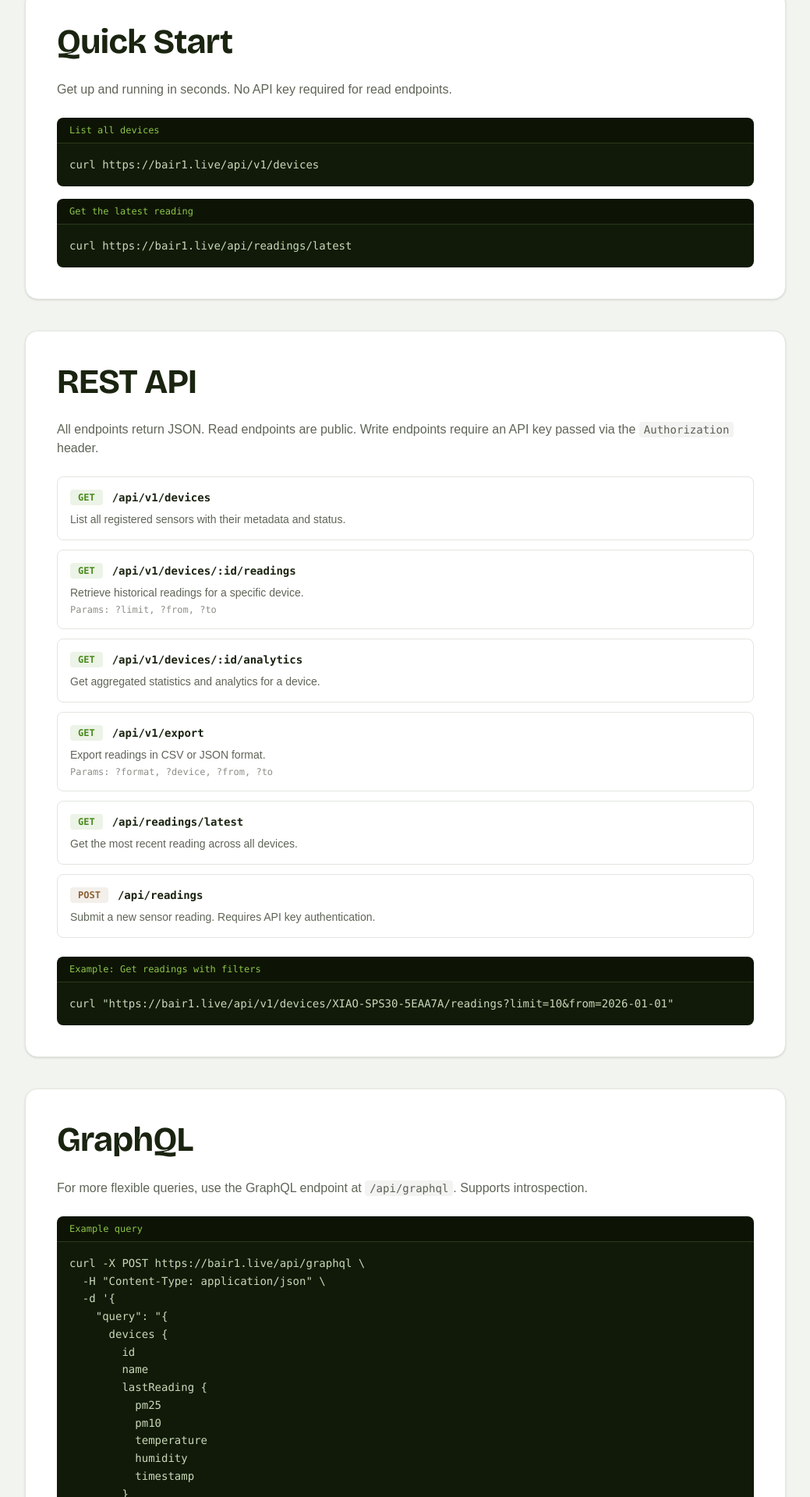
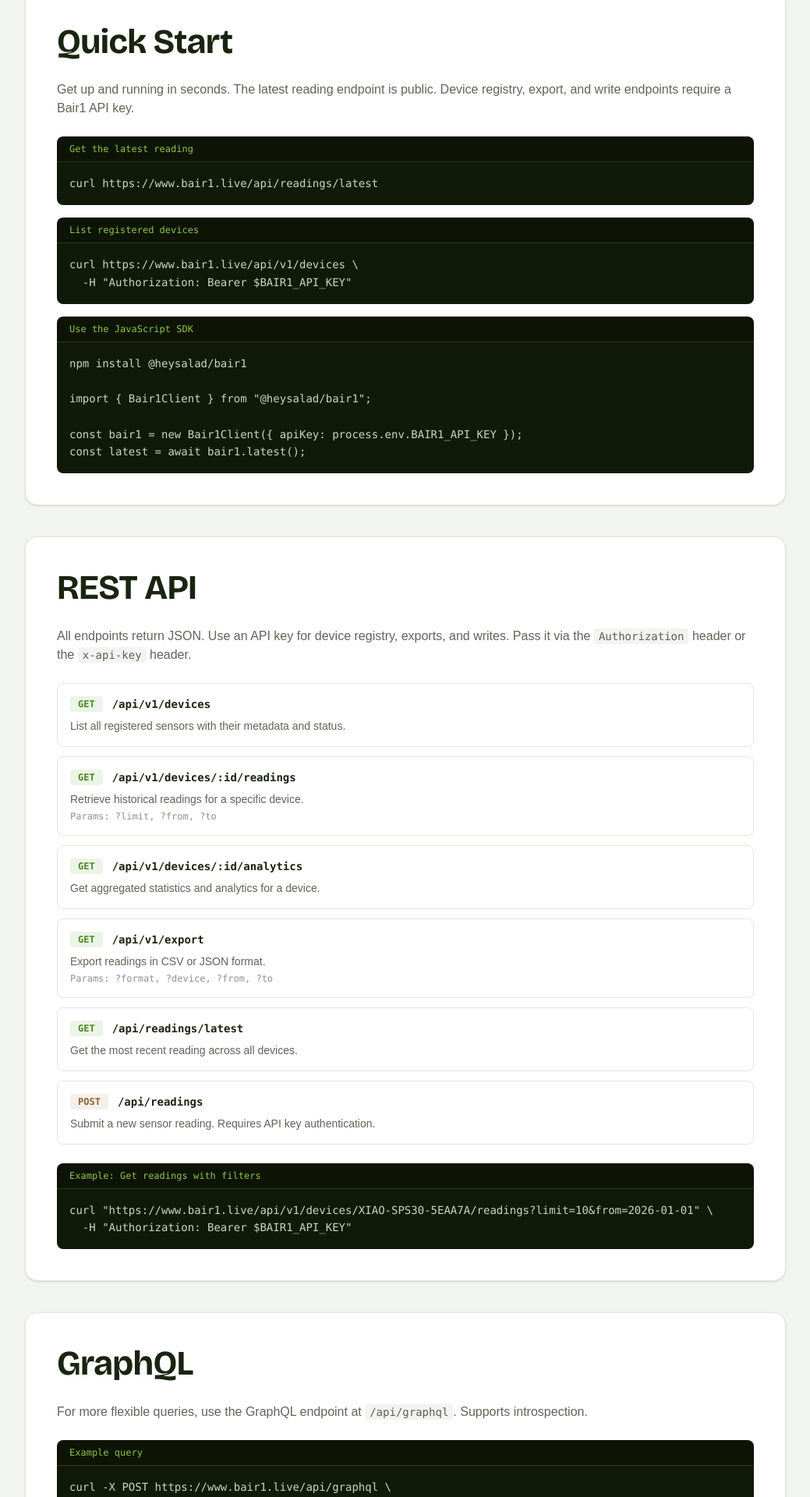
Before and after one commit to Hey-Salad/bair1-web, a Next.js app: page /developers in a window 1280 px wide. Shown: the part 776-2696 px from the top of the page at 78% size, without its empty margins (120-1159 px from the left). Built offline with nearby package versions, Linux system fonts and the light colour scheme.

Commit message:
Document Bair1 agent integrations

```diff
--- a/src/app/developers/page.tsx
+++ b/src/app/developers/page.tsx
@@ -86,6 +86,24 @@
   );
 }
 
+function ToolCard({
+  title,
+  description,
+  children,
+}: {
+  title: string;
+  description: string;
+  children: React.ReactNode;
+}) {
+  return (
+    <div className="border border-[#e2e6de] rounded-lg p-5 bg-[#FAFBF8]">
+      <h3 className="font-semibold text-[#1A2410]">{title}</h3>
+      <p className="mt-1 mb-4 text-sm text-[#1A2410]/60">{description}</p>
+      {children}
+    </div>
+  );
+}
+
 export default function DevelopersPage() {
   return (
     <div className="min-h-screen bg-[#F2F4F0]" style={{ fontFamily: "'Space Grotesk', sans-serif" }}>
@@ -135,6 +153,8 @@
               ["GraphQL", "#graphql"],
               ["MCP Server", "#mcp"],
               ["CLI", "#cli"],
+              ["Agents", "#agents"],
+              ["Firmware", "#firmware"],
               ["SDKs", "#sdks"],
             ].map(([label, href]) => (
               <a
@@ -154,15 +174,25 @@
         {/* Quick Start */}
         <SectionCard title="Quick Start" id="quickstart">
           <p className="text-[#1A2410]/70 mb-6">
-            Get up and running in seconds. No API key required for read
-            endpoints.
+            Get up and running in seconds. The latest reading endpoint is
+            public. Device registry, export, and write endpoints require a
+            Bair1 API key.
           </p>
           <div className="space-y-4">
-            <CodeBlock label="List all devices">
-              {`curl https://bair1.live/api/v1/devices`}
+            <CodeBlock label="Get the latest reading">
+              {`curl https://www.bair1.live/api/readings/latest`}
             </CodeBlock>
-            <CodeBlock label="Get the latest reading">
-              {`curl https://bair1.live/api/readings/latest`}
+            <CodeBlock label="List registered devices">
+              {`curl https://www.bair1.live/api/v1/devices \\
+  -H "Authorization: Bearer $BAIR1_API_KEY"`}
+            </CodeBlock>
+            <CodeBlock label="Use the JavaScript SDK">
+              {`npm install @heysalad/bair1
+
+import { Bair1Client } from "@heysalad/bair1";
+
+const bair1 = new Bair1Client({ apiKey: process.env.BAIR1_API_KEY });
+const latest = await bair1.latest();`}
             </CodeBlock>
           </div>
         </SectionCard>
@@ -170,10 +200,14 @@
         {/* REST API */}
         <SectionCard title="REST API" id="rest-api">
           <p className="text-[#1A2410]/70 mb-6">
-            All endpoints return JSON. Read endpoints are public. Write
-            endpoints require an API key passed via the{" "}
+            All endpoints return JSON. Use an API key for device registry,
+            exports, and writes. Pass it via the{" "}
             <code className="bg-[#1A2410]/5 px-1.5 py-0.5 rounded text-sm font-mono">
               Authorization
+            </code>{" "}
+            header or the{" "}
+            <code className="bg-[#1A2410]/5 px-1.5 py-0.5 rounded text-sm font-mono">
+              x-api-key
             </code>{" "}
             header.
           </p>
@@ -214,7 +248,8 @@
 
           <div className="mt-6">
             <CodeBlock label="Example: Get readings with filters">
-              {`curl "https://bair1.live/api/v1/devices/XIAO-SPS30-5EAA7A/readings?limit=10&from=2026-01-01"`}
+              {`curl "https://www.bair1.live/api/v1/devices/XIAO-SPS30-5EAA7A/readings?limit=10&from=2026-01-01" \\
+  -H "Authorization: Bearer $BAIR1_API_KEY"`}
             </CodeBlock>
           </div>
         </SectionCard>
@@ -229,18 +264,16 @@
             . Supports introspection.
           </p>
           <CodeBlock label="Example query">
-            {`curl -X POST https://bair1.live/api/graphql \\
+            {`curl -X POST https://www.bair1.live/api/graphql \\
   -H "Content-Type: application/json" \\
   -d '{
     "query": "{
-      devices {
-        id
+      registeredDevices {
+        deviceId
         name
-        lastReading {
+        latestReading {
           pm25
           pm10
-          temperature
-          humidity
           timestamp
         }
       }
@@ -261,7 +294,10 @@
   "mcpServers": {
     "bair1": {
       "command": "npx",
-      "args": ["@heysalad/bair1-mcp"]
+      "args": ["-y", "@heysalad/bair1-mcp"],
+      "env": {
+        "BAIR1_API_KEY": "your-api-key"
+      }
     }
   }
 }`}
@@ -280,10 +316,13 @@
           </p>
           <div className="space-y-4">
             <CodeBlock label="Install">
-              {`npm install -g @heysalad/bair1-cli`}
+              {`npm install -g @heysalad/bair1`}
             </CodeBlock>
             <CodeBlock label="Usage">
-              {`# Get the latest reading
+              {`# Save your API key for authenticated endpoints
+bair1 config set-key "$BAIR1_API_KEY"
+
+# Get the latest reading
 bair1 latest
 
 # List all devices
@@ -291,6 +330,95 @@
 
 # Export data as CSV
 bair1 export --device XIAO-SPS30-5EAA7A --format csv`}
+            </CodeBlock>
+          </div>
+        </SectionCard>
+
+        {/* Agent Guides */}
+        <SectionCard title="Agent Guides" id="agents">
+          <p className="text-[#1A2410]/70 mb-6">
+            Agent tools can query Bair1 through MCP, the JavaScript SDK, or the
+            REST API. MCP is the best default for coding agents because it
+            exposes Bair1 as named tools instead of requiring custom glue code.
+          </p>
+          <div className="grid grid-cols-1 md:grid-cols-2 gap-4">
+            <ToolCard
+              title="Codex"
+              description="Use the MCP server when the environment supports MCP tools, or import the SDK in local scripts."
+            >
+              <CodeBlock>
+                {`# MCP command
+npx -y @heysalad/bair1-mcp
+
+# SDK command
+npm install @heysalad/bair1`}
+              </CodeBlock>
+            </ToolCard>
+            <ToolCard
+              title="Claude Code"
+              description="Register the MCP server once, then ask Claude to inspect readings, devices, and exports."
+            >
+              <CodeBlock>
+                {`claude mcp add bair1 \\
+  -e BAIR1_API_KEY=$BAIR1_API_KEY \\
+  npx -y @heysalad/bair1-mcp`}
+              </CodeBlock>
+            </ToolCard>
+            <ToolCard
+              title="Cursor"
+              description="Add the Bair1 MCP server to your MCP configuration and keep the API key in the environment."
+            >
+              <CodeBlock>
+                {`{
+  "mcpServers": {
+    "bair1": {
+      "command": "npx",
+      "args": ["-y", "@heysalad/bair1-mcp"]
+    }
+  }
+}`}
+              </CodeBlock>
+            </ToolCard>
+            <ToolCard
+              title="Antigravity"
+              description="Use the same stdio MCP command if your workspace supports custom MCP servers."
+            >
+              <CodeBlock>
+                {`BAIR1_API_KEY=your-api-key \\
+  npx -y @heysalad/bair1-mcp`}
+              </CodeBlock>
+            </ToolCard>
+          </div>
+        </SectionCard>
+
+        {/* Firmware */}
+        <SectionCard title="Firmware" id="firmware">
+          <p className="text-[#1A2410]/70 mb-6">
+            Bair1 firmware can post sensor readings directly to the API or to a
+            relay when the network path needs TLS or cellular handling.
+          </p>
+          <div className="space-y-4">
+            <CodeBlock label="Reading upload">
+              {`POST https://www.bair1.live/api/readings
+Authorization: Bearer $BAIR1_API_KEY
+Content-Type: application/json
+
+{
+  "deviceId": "YOUR_DEVICE_ID",
+  "deviceName": "Bair1 Sensor",
+  "family": "bair1",
+  "pm25": 8.4,
+  "pm10": 13.2,
+  "aqi": 34,
+  "transport": "wifi"
+}`}
+            </CodeBlock>
+            <CodeBlock label="Cellular relay target">
+              {`# For SIM800L or cellular paths, send to the relay
+POST https://sensor.heysalad.app/api/readings
+
+# The relay forwards to:
+https://www.bair1.live/api/readings`}
             </CodeBlock>
           </div>
         </SectionCard>
@@ -324,8 +452,8 @@
               <p className="text-sm text-[#1A2410]/50 mb-3">
                 npm install @heysalad/bair1
               </p>
-              <span className="inline-block px-3 py-1 rounded-full bg-[#8C6234]/10 text-[#8C6234] text-xs font-semibold">
-                Coming Soon
+              <span className="inline-block px-3 py-1 rounded-full bg-[#4A8A1A]/10 text-[#4A8A1A] text-xs font-semibold">
+                Ready to publish
               </span>
             </div>
           </div>
```
